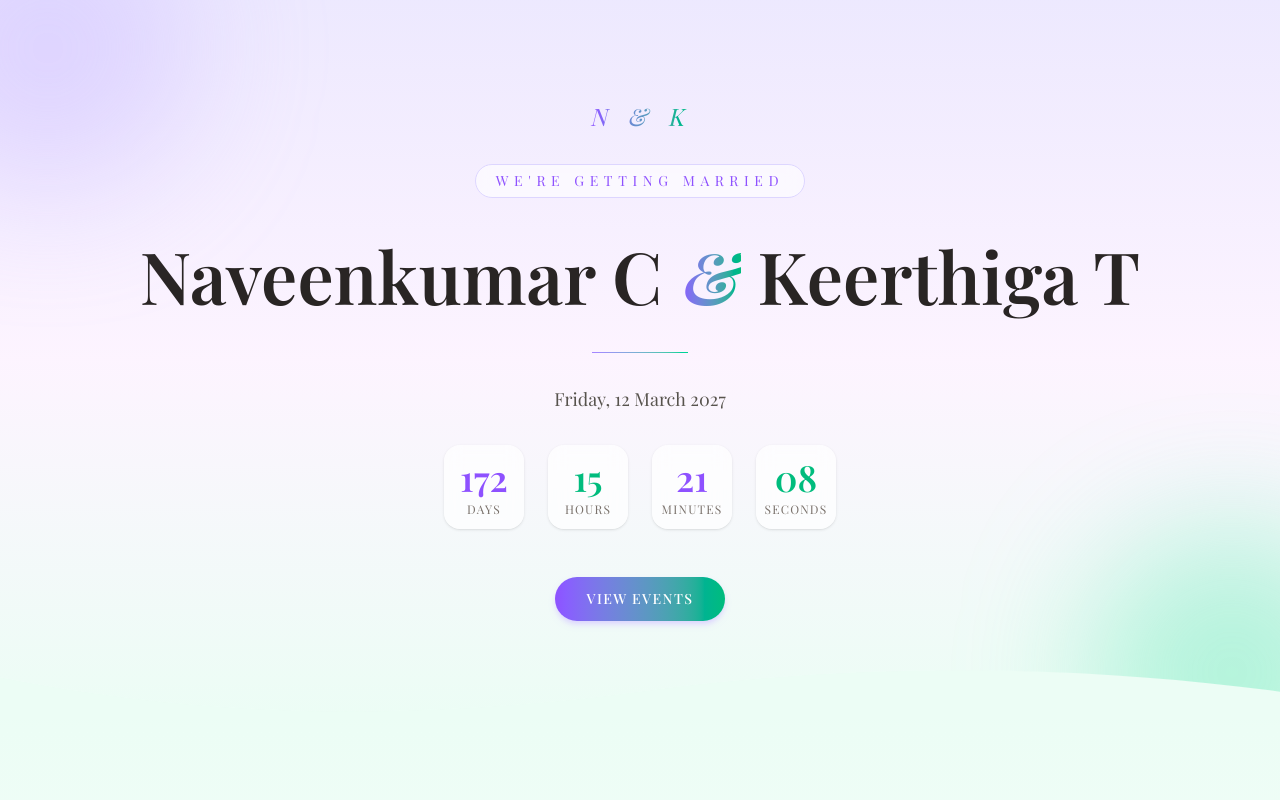
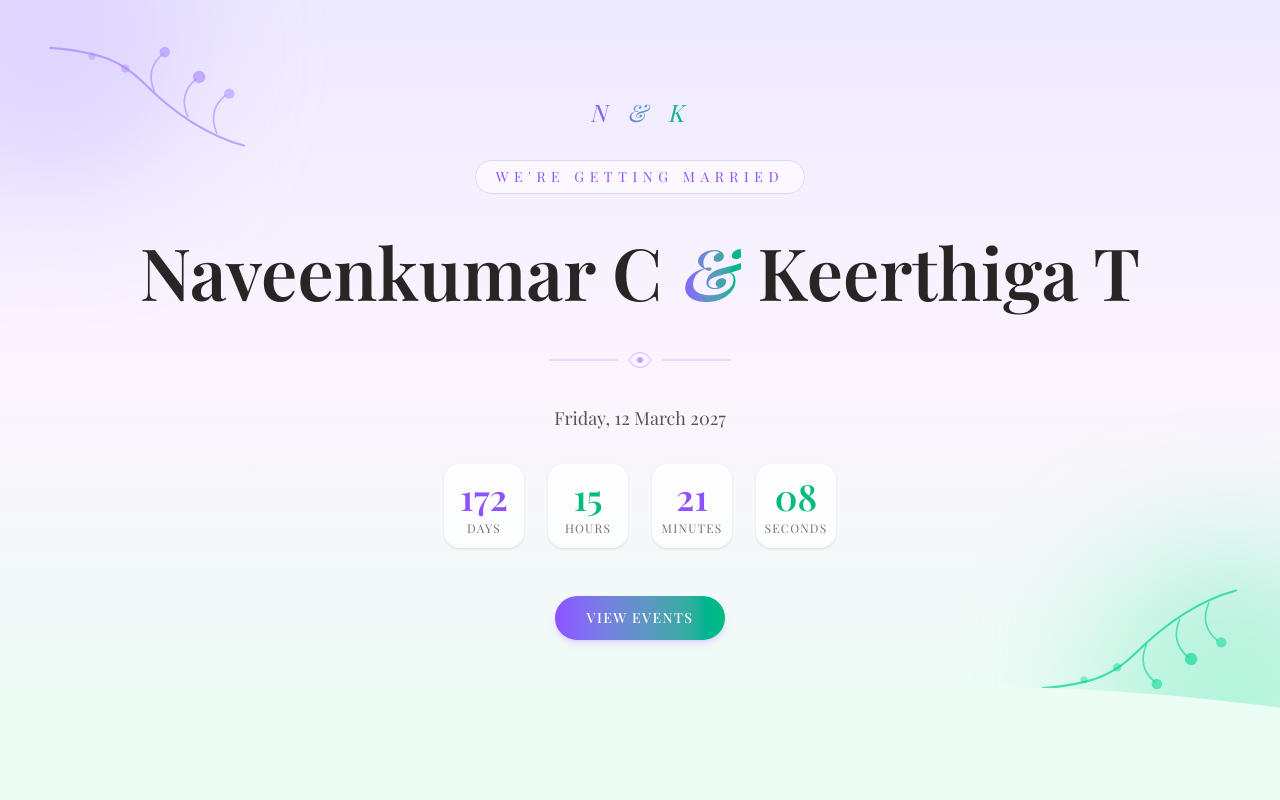
Before and after one commit to naveenkumar-chandrasekar/Marriage-Invitation, a Next.js app: page / in a window 1280 px wide. Shown: the top 800 px of the page. Built offline with nearby package versions, Linux system fonts and the light colour scheme; a web font is replaced by a local one.

Commit message:
Add floral SVG accents throughout the site
Corner floral branches in the hero and a floral divider motif used
between the title/date, the events heading, and the footer.

Co-Authored-By: Claude Sonnet 5 <noreply@anthropic.com>

```diff
--- a/app/components/Events.tsx
+++ b/app/components/Events.tsx
@@ -1,3 +1,4 @@
+import { FloralDivider } from "./Floral";
 import { events } from "@/lib/wedding-data";
 
 const accents = [
@@ -29,9 +30,10 @@ export default function Events() {
         <p className="mb-2 text-center text-sm uppercase tracking-[0.3em] text-emerald-500">
           Save the Date
         </p>
-        <h2 className="mb-12 text-center text-3xl font-semibold bg-gradient-to-r from-violet-500 to-emerald-500 bg-clip-text text-transparent">
+        <h2 className="text-center text-3xl font-semibold bg-gradient-to-r from-violet-500 to-emerald-500 bg-clip-text text-transparent">
           Events
         </h2>
+        <FloralDivider className="mx-auto mb-12 h-6 w-48 text-emerald-400" />
         <div className="flex flex-col gap-8">
           {events.map((event, index) => {
             const accent = accents[index % accents.length];
--- /dev/null
+++ b/app/components/Floral.tsx
@@ -0,0 +1,75 @@
+export function FloralBranch({ className = "" }: { className?: string }) {
+  return (
+    <svg
+      viewBox="0 0 200 120"
+      fill="none"
+      className={className}
+      aria-hidden="true"
+    >
+      <path
+        d="M4 100 C40 90 70 70 100 40 C120 20 140 10 190 6"
+        stroke="currentColor"
+        strokeWidth="2"
+        strokeLinecap="round"
+        opacity="0.7"
+      />
+      <path
+        d="M30 88 C36 74 34 62 22 52"
+        stroke="currentColor"
+        strokeWidth="1.6"
+        strokeLinecap="round"
+        opacity="0.6"
+      />
+      <path
+        d="M58 72 C64 58 62 46 50 36"
+        stroke="currentColor"
+        strokeWidth="1.6"
+        strokeLinecap="round"
+        opacity="0.6"
+      />
+      <path
+        d="M90 48 C96 34 94 22 82 12"
+        stroke="currentColor"
+        strokeWidth="1.6"
+        strokeLinecap="round"
+        opacity="0.6"
+      />
+      <circle cx="18" cy="50" r="5" fill="currentColor" opacity="0.5" />
+      <circle cx="47" cy="34" r="6" fill="currentColor" opacity="0.6" />
+      <circle cx="80" cy="10" r="5" fill="currentColor" opacity="0.55" />
+      <circle cx="118" cy="26" r="4" fill="currentColor" opacity="0.45" />
+      <circle cx="150" cy="14" r="3.5" fill="currentColor" opacity="0.4" />
+    </svg>
+  );
+}
+
+export function FloralDivider({ className = "" }: { className?: string }) {
+  return (
+    <svg
+      viewBox="0 0 240 32"
+      fill="none"
+      className={className}
+      aria-hidden="true"
+    >
+      <path
+        d="M0 16 H90"
+        stroke="currentColor"
+        strokeWidth="1.5"
+        opacity="0.5"
+      />
+      <path
+        d="M240 16 H150"
+        stroke="currentColor"
+        strokeWidth="1.5"
+        opacity="0.5"
+      />
+      <circle cx="120" cy="16" r="4" fill="currentColor" opacity="0.7" />
+      <path
+        d="M105 16 C110 8 114 6 120 6 C126 6 130 8 135 16 C130 24 126 26 120 26 C114 26 110 24 105 16 Z"
+        stroke="currentColor"
+        strokeWidth="1.4"
+        opacity="0.5"
+      />
+    </svg>
+  );
+}
--- a/app/components/Footer.tsx
+++ b/app/components/Footer.tsx
@@ -1,8 +1,10 @@
+import { FloralDivider } from "./Floral";
 import { couple } from "@/lib/wedding-data";
 
 export default function Footer() {
   return (
     <footer className="bg-gradient-to-r from-violet-50 to-emerald-50 py-12 text-center">
+      <FloralDivider className="mx-auto mb-4 h-5 w-40 text-violet-300" />
       <p className="text-xl font-semibold bg-gradient-to-r from-violet-500 to-emerald-500 bg-clip-text text-transparent">
         {couple.person1.name} &amp; {couple.person2.name}
       </p>
--- a/app/components/Hero.tsx
+++ b/app/components/Hero.tsx
@@ -1,4 +1,5 @@
 import Countdown from "./Countdown";
+import { FloralBranch, FloralDivider } from "./Floral";
 import { couple, weddingDateISO, weddingDateLabel } from "@/lib/wedding-data";
 
 export default function Hero() {
@@ -9,6 +10,9 @@ export default function Hero() {
     >
       <div className="pointer-events-none absolute -top-24 -left-24 h-72 w-72 rounded-full bg-violet-300/40 blur-3xl" />
       <div className="pointer-events-none absolute -right-24 -bottom-24 h-72 w-72 rounded-full bg-emerald-300/40 blur-3xl" />
+
+      <FloralBranch className="pointer-events-none absolute top-6 left-4 h-24 w-40 -scale-x-100 text-violet-400 sm:top-10 sm:left-10 sm:h-32 sm:w-52" />
+      <FloralBranch className="pointer-events-none absolute right-4 bottom-6 h-24 w-40 rotate-180 text-emerald-400 sm:right-10 sm:bottom-10 sm:h-32 sm:w-52" />
 
       <p className="text-2xl italic tracking-[0.3em] bg-gradient-to-r from-violet-500 to-emerald-500 bg-clip-text text-transparent">
         N &amp; K
@@ -23,7 +27,7 @@ export default function Hero() {
         </span>
         {couple.person2.name}
       </h1>
-      <div className="h-px w-24 bg-gradient-to-r from-violet-400 to-emerald-400" />
+      <FloralDivider className="h-6 w-48 text-violet-400" />
       <p className="text-lg text-stone-600">{weddingDateLabel}</p>
       <Countdown targetISO={weddingDateISO} />
       <a
```
